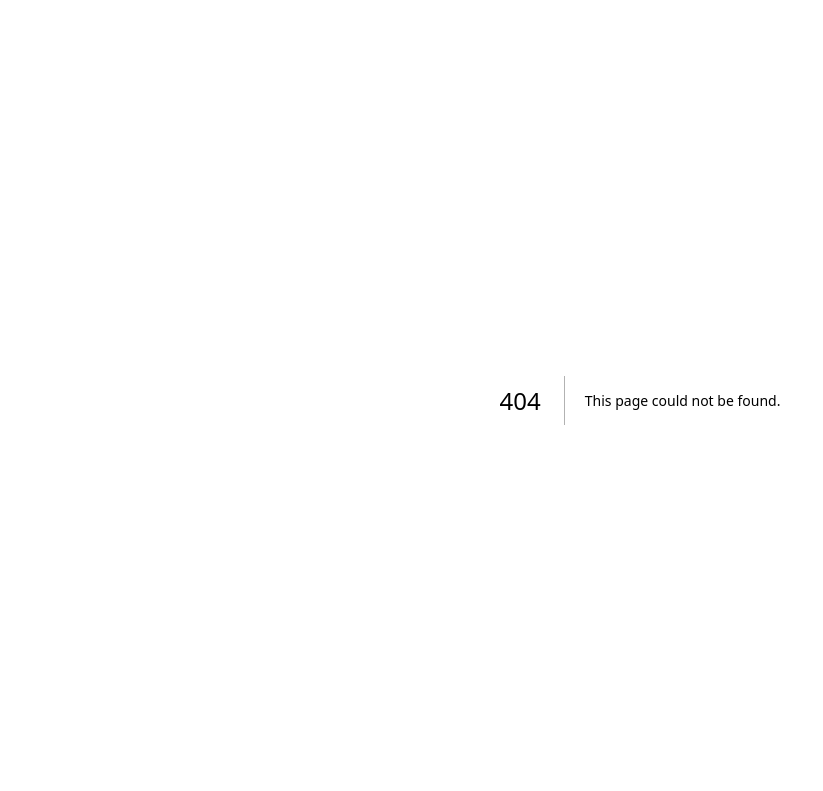
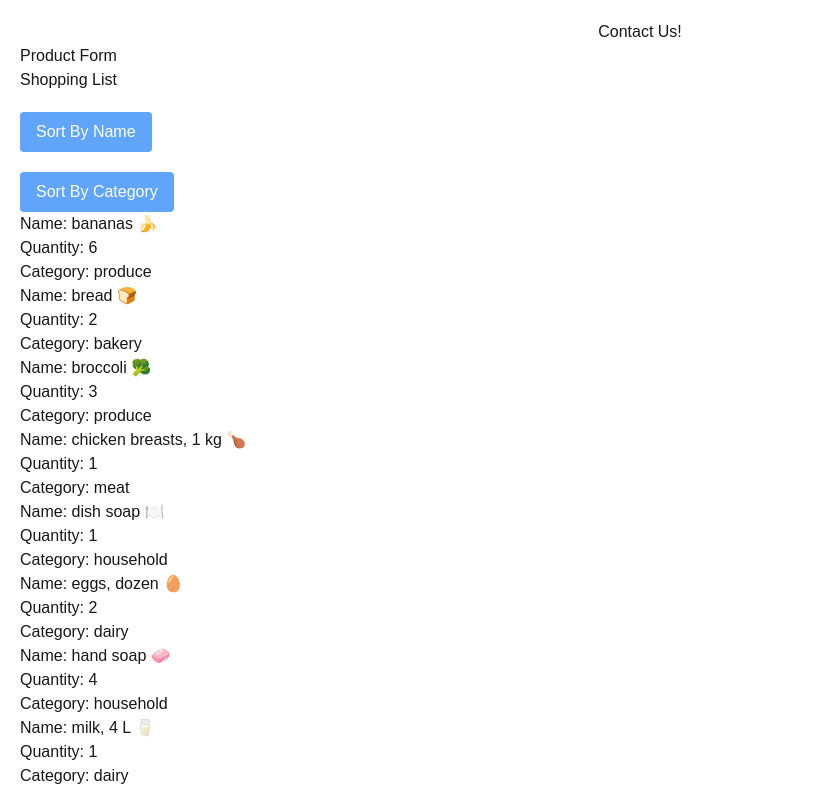
Before and after one commit to UltramateDiamond/cprg306-assignments, a Next.js app: page /week-7 in a window 1280 px wide. Before the commit this address had no page. Shown: the top 791 px of the page, without its empty margins (0-823 px from the left). Built offline with nearby package versions, Linux system fonts and the light colour scheme.

Commit message:
Complete

```diff
--- a/app/page.js
+++ b/app/page.js
@@ -45,6 +45,38 @@ export default function Home() {
             Week 6
           </Link>
           </ul>
+        <ul>
+          <Link
+            className="underline text-cyan-600 hover:text-cyan-300"
+            href="./week-7/"
+          >
+            Week 7
+          </Link>
+          </ul>
+        <ul>
+          <Link
+            className="underline text-cyan-600 hover:text-cyan-300"
+            href="./week-8/"
+          >
+            Week 8
+          </Link>
+          </ul>
+        <ul>
+          <Link
+            className="underline text-cyan-600 hover:text-cyan-300"
+            href="./week-9/"
+          >
+            Week 9
+          </Link>
+          </ul>
+        <ul>
+          <Link
+            className="underline text-cyan-600 hover:text-cyan-300"
+            href="./week-10/"
+          >
+            Week 10
+          </Link>
+          </ul>
         </li>
     </main>
   );
--- /dev/null
+++ b/app/week-7/item-list.js
@@ -0,0 +1,55 @@
+"use client"
+
+import Item from "./item";
+import { useState } from "react";
+import itemsData from "./items.json";
+
+
+export default function ItemList(){
+
+    const[sortBy, setSortBy] = useState("name");
+    const[items, setItems] = useState(itemsData);
+
+    const sortItems = () => {
+        const sortedItems = [...items];
+
+        sortedItems.sort((a, b) =>{
+            console.log(sortBy);
+            if (sortBy === 'name') {
+                return a.name.localeCompare(b.name);
+            } else if (sortBy === 'category') {
+                return a.name.localeCompare(b.name);
+            } else {
+                return 'invalid'
+            }
+        });
+
+        return sortedItems;
+    }
+
+    const handleSortByName = () => {
+        setSortBy("name");
+        setItems(sortItems());
+    };
+
+    const handleSortByCategory = () => {
+        setSortBy("category");
+        setItems(sortItems());
+    };
+
+    return(
+        <main>
+            <p>
+                <button className="bg-blue-400 hover:bg-blue-700 active:bg-yellow-300 rounded text-white mt-5 px-4 py-2" onClick={handleSortByName}>Sort By Name</button>
+            </p>
+            <p>
+                <button className="bg-blue-400 hover:bg-blue-700 active:bg-yellow-300 rounded text-white mt-5 px-4 py-2" onClick={handleSortByCategory}>Sort By Category</button>
+            </p>
+            <ul>
+                {sortItems().map((item) => (
+                    <Item name={item.name} quantity={item.quantity} category={item.category} />
+                    ))}
+            </ul>
+        </main>
+    );
+}
--- /dev/null
+++ b/app/week-7/item.js
@@ -0,0 +1,20 @@
+"use client"
+
+import React from "react";
+
+export default function Items({name, quantity, category}){
+
+    return(
+        <li>
+            <ul>
+                <h1>Name: {name}</h1>
+            </ul>
+            <ul>
+                <h1>Quantity: {quantity}</h1>
+            </ul>
+            <ul>
+                <h1>Category: {category}</h1>
+            </ul>
+        </li>
+    );
+}
--- /dev/null
+++ b/app/week-7/items.json
@@ -0,0 +1,74 @@
+[
+    {
+      "id": "1h2GJKH12gkHG31h1H",
+      "name": "milk, 4 L 🥛",
+      "quantity": 1,
+      "category": "dairy"
+    },
+    {
+      "id": "2KJH3k2j3H1k2J3K1H",
+      "name": "bread 🍞",
+      "quantity": 2,
+      "category": "bakery"
+    },
+    {
+      "id": "3h2KJH3k2j3H1k2J3",
+      "name": "eggs, dozen 🥚",
+      "quantity": 2,
+      "category": "dairy"
+    },
+    {
+      "id": "4k2J3K1H2GJKH12gk",
+      "name": "bananas 🍌",
+      "quantity": 6,
+      "category": "produce"
+    },
+    {
+      "id": "5H1h1H2KJH3k2j3H",
+      "name": "broccoli 🥦",
+      "quantity": 3,
+      "category": "produce"
+    },
+    {
+      "id": "6H1k2J3K1H2GJKH1",
+      "name": "chicken breasts, 1 kg 🍗",
+      "quantity": 1,
+      "category": "meat"
+    },
+    {
+      "id": "7gkHG31h1H2KJH3k",
+      "name": "pasta sauce 🍝",
+      "quantity": 3,
+      "category": "canned goods"
+    },
+    {
+      "id": "8j3H1k2J3K1H2GJK",
+      "name": "spaghetti, 454 g 🍝",
+      "quantity": 2,
+      "category": "dry goods"
+    },
+    {
+      "id": "9H12gkHG31h1H2KJ",
+      "name": "toilet paper, 12 pack 🧻",
+      "quantity": 1,
+      "category": "household"
+    },
+    {
+      "id": "10H3k2j3H1k2J3K1",
+      "name": "paper towels, 6 pack",
+      "quantity": 1,
+      "category": "household"
+    },
+    {
+      "id": "11k2J3K1H2GJKH12",
+      "name": "dish soap 🍽️",
+      "quantity": 1,
+      "category": "household"
+    },
+    {
+      "id": "12GJKH12gkHG31h1",
+      "name": "hand soap 🧼",
+      "quantity": 4,
+      "category": "household"
+    }
+  ]
--- /dev/null
+++ b/app/week-7/new-items.js
@@ -0,0 +1,76 @@
+"use client";
+
+import { useState } from "react";
+
+export default function ProductForm({currentCount, incrementCountFunction, decrementCountFunction}) {
+
+    let buttonStylesInc = "bg-blue-400 hover:bg-blue-700 active:bg-yellow-300 rounded text-white mt-5 px-4 py-2";
+    let buttonStylesDec = "bg-blue-400 hover:bg-blue-700 active:bg-yellow-300 rounded text-white mt-5 px-4 py-2";
+
+    if(currentCount >= 20){
+        buttonStylesInc = "bg-gray-500 rounded text-white mt-5 px-4 py-2";
+    }
+
+    if(currentCount <= 1){
+        buttonStylesDec = "bg-gray-500 rounded text-white mt-5 px-4 py-2";
+    }
+
+    const [name, setName] = useState("");
+    const [productType, setProductType] = useState("");
+
+    const handleNameChange = (event) => setName(event.target.value);
+
+    const handleProductType = (event) => setProductType(event.target.value);
+
+    const handleSubmit = (event) => {
+        event.preventDefault();
+
+        let items = {
+        Counter: currentCount,
+        Name: name,
+        type: productType
+        };
+
+        alert(`
+            Count: ${items.Counter}
+            Name: ${items.Name}
+            Product Type: ${items.type}
+        `);
+
+        setName("");
+  };
+
+  return (
+    <div className="bg-slate-300 p-5">
+            <h2 className="text-2xl">Counter</h2>
+            <p className="text-lg">Counter: {currentCount}</p>
+            <button id="myButtonInc" onClick={incrementCountFunction} className={buttonStylesInc}>Increment!</button>
+            <button id="myButtonDec" className={buttonStylesDec} onClick={decrementCountFunction}>Decrement!</button>
+    <form className="bg-orange-200 p-4" onSubmit={handleSubmit}>
+      <div className="mb-3">
+        <label className="inline-block w-40">Name</label>
+        <input className="bg-slate-300 px-2 py-1 rounded border-gray-500 focus:bg-blue-100" type="text" onChange={handleNameChange} />
+      </div>
+      <div className="mb-3">
+        <label className="inline-block w-40">Product Type</label>
+        <select className="bg-slate-300 px-2 py-1 rounded border-gray-500 focus:bg-blue-100" onChange={handleProductType}>
+          <option value="Please select contact type"></option>
+          <option value="Produce">Produce</option>
+          <option value="Dairy">Dairy</option>
+          <option value="Bakery">Bakery</option>
+          <option value="Meat">Meat</option>
+          <option value="Frozen foods">Frozen foods</option>
+          <option value="Canned foods">Canned foods</option>
+          <option value="Dry goods">Dry goods</option>
+          <option value="Beverages">Beverages</option>
+          <option value="Snacks">Snacks</option>
+          <option value="Other">Other</option>
+        </select>
+      </div>
+      <div>
+        <button>Submit</button>
+      </div>
+    </form>
+    </div>
+  );
+}
--- /dev/null
+++ b/app/week-7/page.js
@@ -0,0 +1,43 @@
+"use client"
+
+import { useState } from "react";
+import ItemList from "./item-list";
+import ProductForm from "./new-items";
+
+export default function Page(){
+
+    const [showForm, setShowForm] = useState(false);
+
+    const toggleForm = () => {
+        if (showForm) {
+            setShowForm(false);
+        } else {
+            setShowForm(true);
+        }
+    }
+
+    const [counter, setCounter] = useState(1);
+
+    const incrementCounter = () => {
+        let currentCount = counter;
+        setCounter(currentCount + 1);
+    }
+    const decrementCounter = () => {
+        let currentCount = counter;
+        setCounter(currentCount - 1);
+    }
+
+    return(
+        <main className="p-5">
+            <h1 className="text-3x1 text-center">Contact Us!</h1>
+            { showForm && (<ProductForm currentCount={counter} incrementCountFunction={incrementCounter} decrementCountFunction={decrementCounter} />)}
+            <div>
+                <button onClick={toggleForm}>Product Form</button>
+            </div>
+            <h1>
+                Shopping List
+                <ItemList/>
+            </h1>
+        </main>
+    );
+}
```
